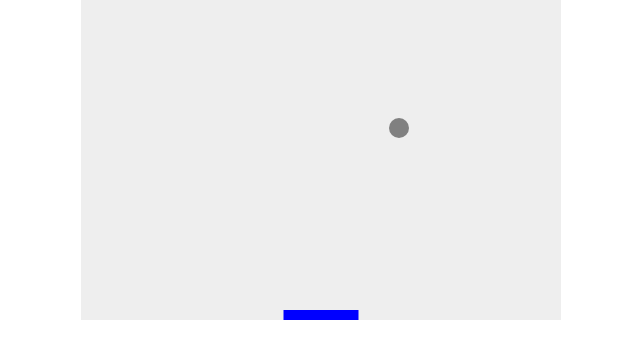
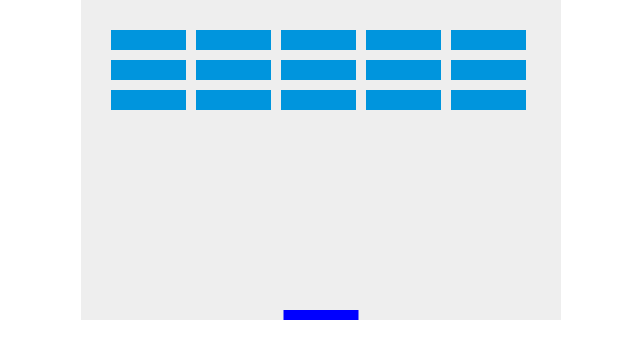
Before and after one commit to philliple0610/2d-breakout, a plain HTML site: page index.html in a window 1280 px wide. Shown: the whole page, without its empty margins (319-959 px from the left). Drawn offline with Linux system fonts and the light colour scheme.

Commit message:
Making Bricks

```diff
--- a/index.html
+++ b/index.html
@@ -26,6 +26,21 @@
   var paddleX = (canvas.width-paddleWidth)/2;
   var rightPressed = false;
   var leftPressed = false;
+  var brickRowCount = 3;
+  var brickColumnCount = 5;
+  var brickWidth = 75;
+  var brickHeight = 20;
+  var brickPadding = 10;
+  var brickOffsetTop = 30;
+  var brickOffsetLeft = 30;
+
+  var bricks = [];
+  for(c=0; c<brickColumnCount; c++) {
+    bricks[c] = [];
+    for(r=0; r<brickRowCount; r++) {
+      bricks[c][r] = { x: 0, y: 0 };
+    }
+  }
 
   document.addEventListener("keydown", keyDownHandler, false);
   document.addEventListener("keyup", keyUpHandler, false);
@@ -64,17 +79,42 @@
     ctx.closePath();
    }
 
+   function drawBricks() {
+     for(c=0; c<brickColumnCount; c++) {
+       for(r=0; r<brickRowCount; r++) {
+         var brickX = (c*(brickWidth+brickPadding))+brickOffsetLeft;
+         var brickY = (r*(brickHeight+brickPadding))+brickOffsetTop;
+         bricks[c][r].x = brickX;
+         bricks[c][r].y = brickY;
+         ctx.beginPath();
+         ctx.rect(brickX, brickY, brickWidth, brickHeight);
+         ctx.fillStyle = "#0095DD";
+         ctx.fill();
+         ctx.closePath();
+       }
+     }
+   }
 
   function draw() {
     ctx.clearRect(0, 0, canvas.width, canvas.height);
+    drawBricks();
     drawBall();
     drawPaddle();
 
     if(x + dx > canvas.width-ballRadius || x + dx < ballRadius) {
       dx = -dx;
     }
-    if(y + dy > canvas.height-ballRadius || y + dy < ballRadius) {
+    if(y + dy < ballRadius) {
       dy = -dy;
+    }
+    else if(y + dy > canvas.height-ballRadius) {
+      if(x > paddleX && x < paddleX + paddleWidth) {
+        dy = -dy;
+      }
+      else {
+        alert("GAME OVER");
+        document.location.reload();
+      }
     }
     if(rightPressed && paddleX < canvas.width-paddleWidth) {
       paddleX += 7;
```
